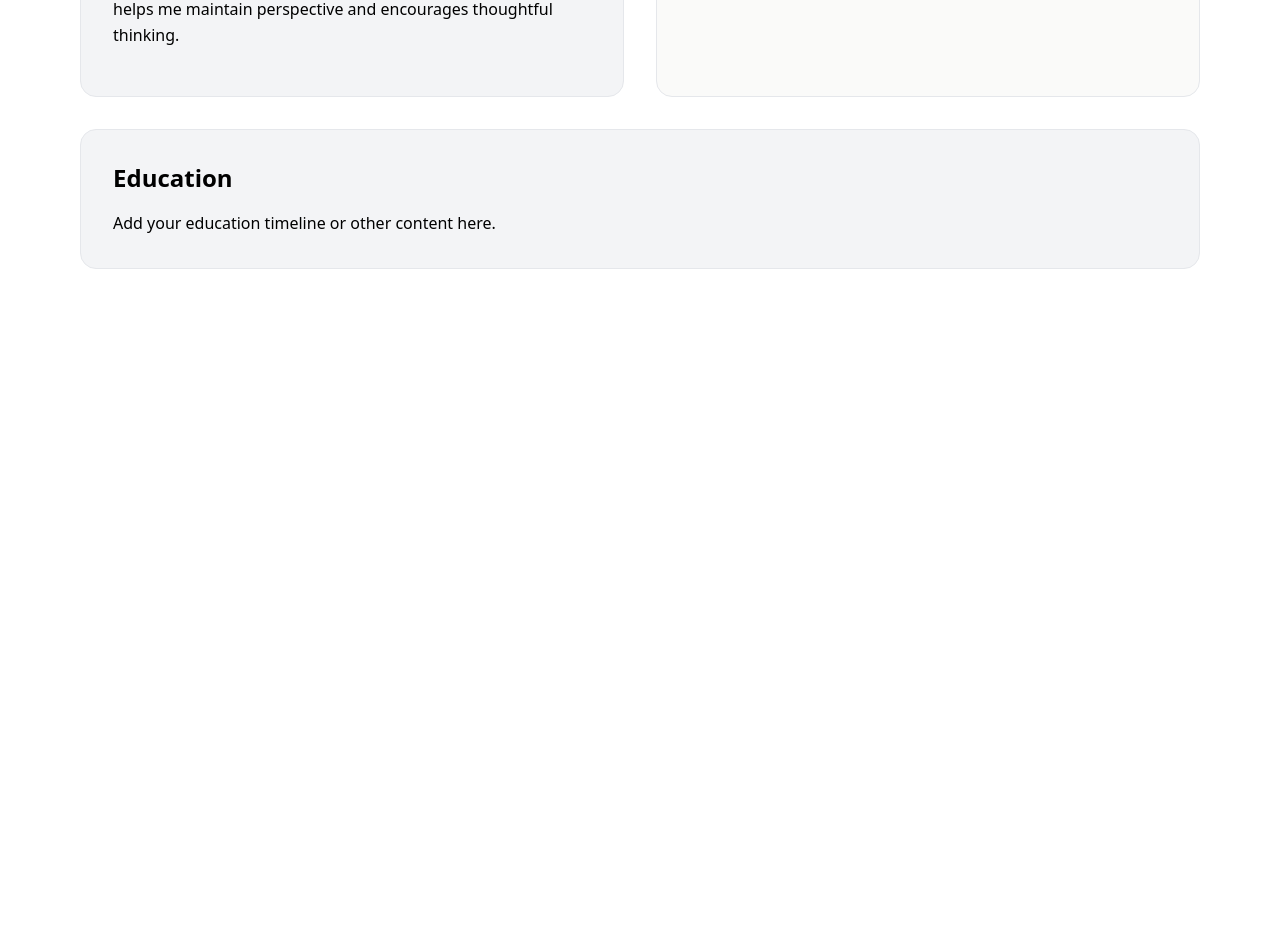
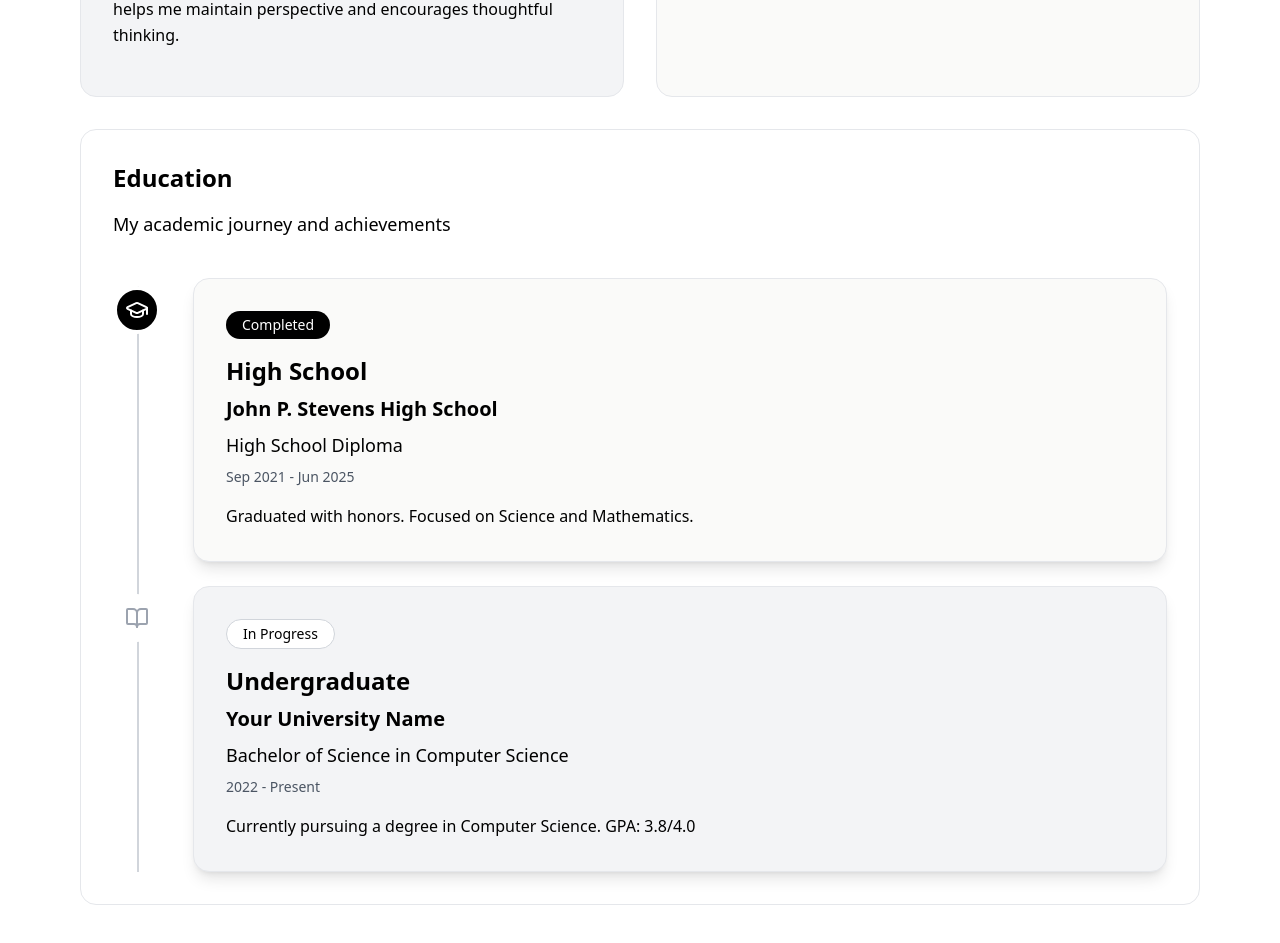
Before and after one commit to Kinjalxp/kinjalmaurya, a React (Vite) app: page / in a window 1280 px wide. Shown: the part 800-1743 px from the top of the page. Before the commit the page ends 1117 px from the top, so only its background shows below. Built offline with nearby package versions, Linux system fonts and the light colour scheme.

Commit message:
Education Card

```diff
--- a/src/App.tsx
+++ b/src/App.tsx
@@ -45,9 +45,9 @@ function App() {
     {
       id: 1,
       level: "High School",
-      institution: "Your High School Name",
+      institution: "John P.  Stevens High School",
       degree: "High School Diploma",
-      period: "2018 - 2022",
+      period: "Sep 2021 - Jun 2025",
       status: "completed",
       description: "Graduated with honors. Focused on Science and Mathematics.",
     },
@@ -227,14 +227,93 @@ function App() {
                     </div>
                   </div>
                 </div>
-                {/* Full-Width Card */}
-                <div className="bg-gray-100 rounded-2xl p-8 border border-gray-200">
-                  <h3 className="text-2xl font-bold mb-4 text-black">
-                    Education
-                  </h3>
-                  <p className="text-black leading-relaxed">
-                    Add your education timeline or other content here.
-                  </p>
+                {/* Education */}
+                <div className=" rounded-2xl p-8 border border-gray-200">
+                  <div>
+                    <div className="mb-12">
+                      <h3 className="text-2xl font-bold mb-4 text-black">
+                        Education
+                      </h3>
+                      <p className="text-lg text-black">
+                        My academic journey and achievements
+                      </p>
+                    </div>
+
+                    {/* Timeline */}
+                    <div className="relative">
+                      {/* Vertical Line */}
+                      <div className="absolute left-6 top-0 bottom-0 w-0.5 bg-gray-300"></div>
+
+                      {/* Education Items */}
+                      <div className="space-y-8">
+                        {education.map((item, index) => (
+                          <div key={item.id} className="relative flex gap-8">
+                            {/* Timeline Dot */}
+                            <div className="relative flex-shrink-0">
+                              <div
+                                className={`w-12 h-12 rounded-full border-4 border-white flex items-center justify-center z-10 ${
+                                  item.status === "completed"
+                                    ? "bg-black"
+                                    : "bg-white border-gray-300"
+                                }`}
+                              >
+                                {item.status === "completed" ? (
+                                  <GraduationCap
+                                    className="text-white"
+                                    size={24}
+                                  />
+                                ) : (
+                                  <BookOpen
+                                    className="text-gray-400"
+                                    size={24}
+                                  />
+                                )}
+                              </div>
+                            </div>
+
+                            {/* Card */}
+                            <div
+                              className={`flex-1 ${
+                                index === 0 ? "bg-stone-50" : "bg-gray-100"
+                              } rounded-2xl p-8 border border-gray-200 shadow-lg -mt-2`}
+                            >
+                              {/* Status Badge */}
+                              <div className="mb-4">
+                                <span
+                                  className={`inline-block px-4 py-1 rounded-full text-sm font-medium ${
+                                    item.status === "completed"
+                                      ? "bg-black text-white"
+                                      : "bg-white border border-gray-300 text-black"
+                                  }`}
+                                >
+                                  {item.status === "completed"
+                                    ? "Completed"
+                                    : "In Progress"}
+                                </span>
+                              </div>
+
+                              {/* Content */}
+                              <h3 className="text-2xl font-bold mb-2 text-black">
+                                {item.level}
+                              </h3>
+                              <h4 className="text-xl font-semibold mb-2 text-black">
+                                {item.institution}
+                              </h4>
+                              <p className="text-lg mb-2 text-black">
+                                {item.degree}
+                              </p>
+                              <p className="text-sm mb-4 text-gray-600">
+                                {item.period}
+                              </p>
+                              <p className="text-black leading-relaxed">
+                                {item.description}
+                              </p>
+                            </div>
+                          </div>
+                        ))}
+                      </div>
+                    </div>
+                  </div>
                 </div>
               </div>
             </>
```
